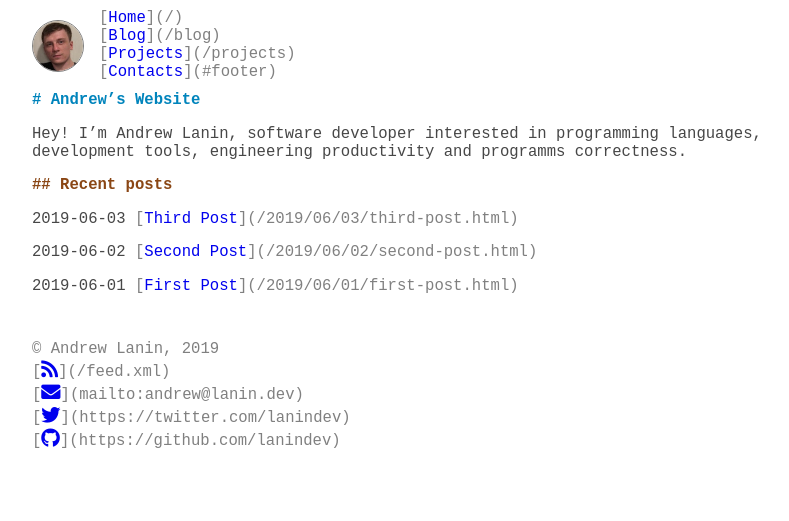
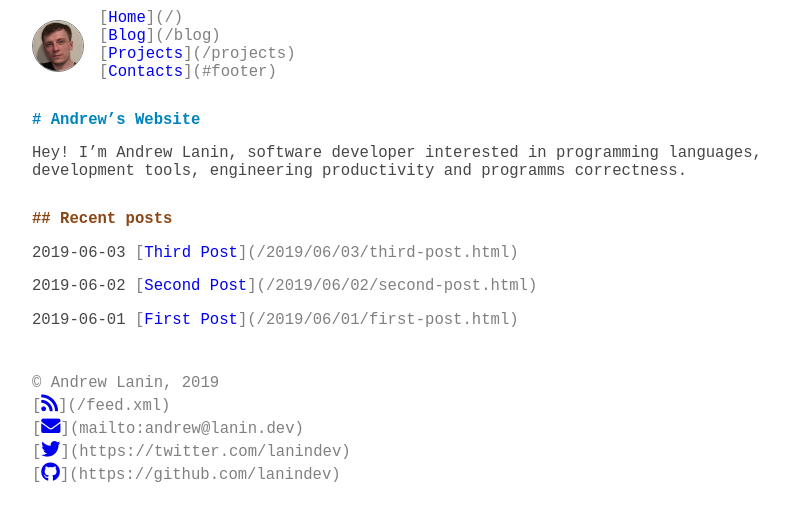
Before and after one commit to andrewlanin/lanin.dev, a Jekyll site: the page built from b/index.md, in a window 1280 px wide. Shown: the top 521 px of the page, without its empty margins (188-977 px from the left). Built offline with Jekyll 4.4.1, drawn with Linux system fonts in a browser that asks for light colours; nearby versions of some CDN libraries.

Commit message:
Add more space before headings.

```diff
--- a/_includes/markdown.css
+++ b/_includes/markdown.css
@@ -1,4 +1,4 @@
-h1,h2,h3,h4,h5,h6 { font-size: 100%; }
+h1,h2,h3,h4,h5,h6 { font-size: 100%; margin-top: 30px; }
 
 h1::before { content: '# '; }
 h2::before { content: '## '; }
```
